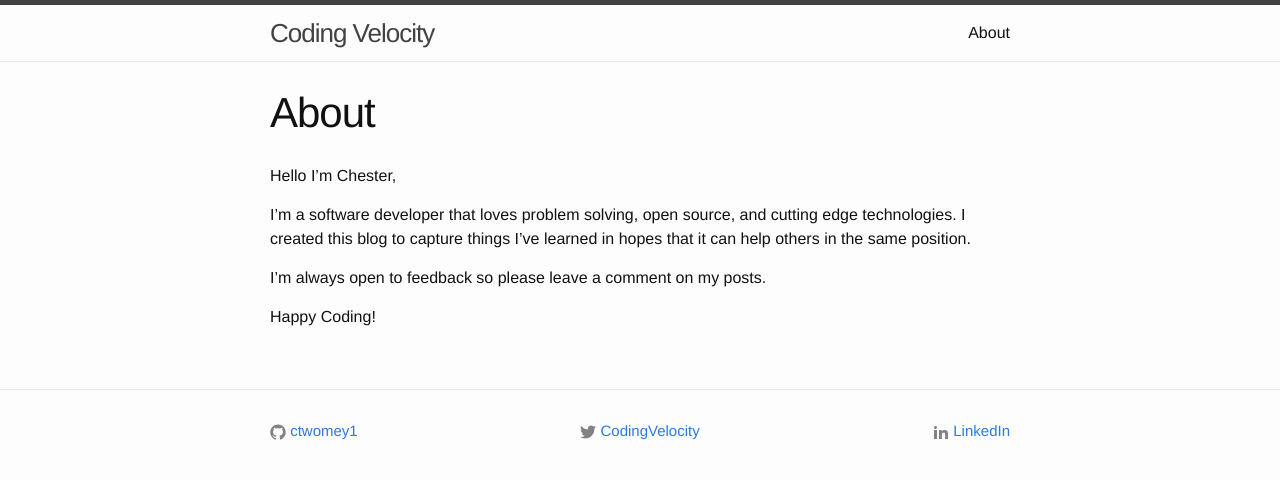
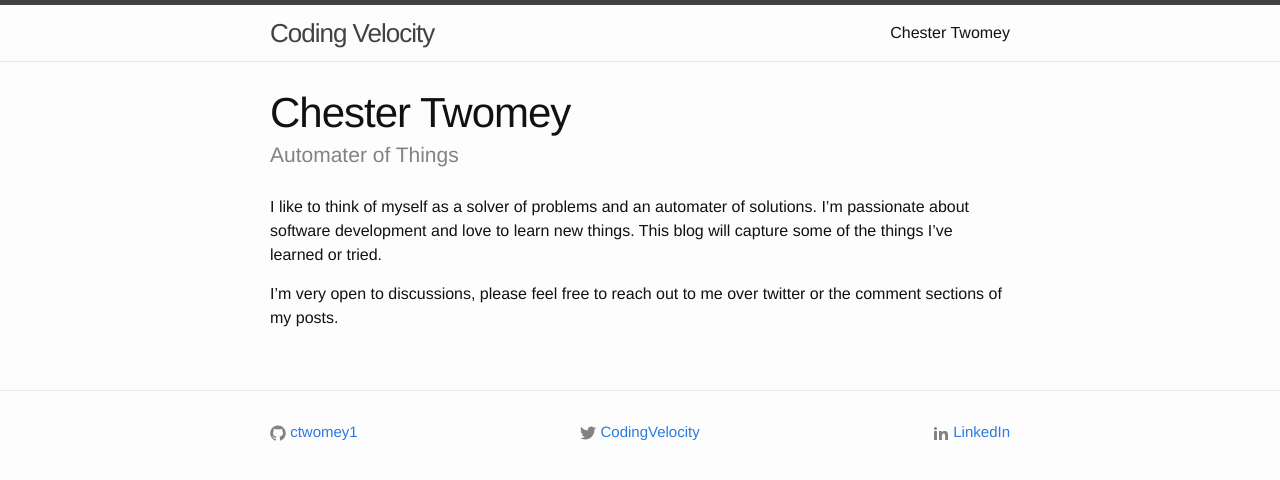
Before and after one commit to catwomey/catwomey.github.io, a Jekyll site: the page built from about.md, in a window 1280 px wide. Shown: the top 480 px of the page. Built offline with Jekyll 4.4.1, drawn with Linux system fonts in a browser that asks for light colours; Markdown is read by kramdown in place of the engine named in the settings.

Commit message:
rewrite about page, introduce subtitles to posts

```diff
--- a/_layouts/page.html
+++ b/_layouts/page.html
@@ -5,6 +5,7 @@ layout: default
 
   <header class="post-header">
     <h1 class="post-title">{{ page.title }}</h1>
+    <h2 class="post-sub-title">{{ page.subtitle }}</h2>
   </header>
 
   <article class="post-content">
--- a/_layouts/post.html
+++ b/_layouts/post.html
@@ -5,6 +5,7 @@ layout: default
 
   <header class="post-header">
     <h1 class="post-title">{{ page.title }}</h1>
+    <h2 class="post-sub-title">{{ page.subtitle }}</h2>
     <p class="post-meta">{{ page.date | date: "%b %-d, %Y" }}{% if page.author %} • {{ page.author }}{% endif %}{% if page.meta %} • {{ page.meta }}{% endif %}</p>
   </header>
 
--- a/_posts/2016-01-30-swift-configuration.markdown
+++ b/_posts/2016-01-30-swift-configuration.markdown
@@ -1,7 +1,7 @@
 ---
 layout: post
 title:  "Swifty Configuration for iOS"
-subtitle: ""
+subtitle: "Codifying your Configuration"
 date:   2016-01-30
 tags: ios
 ---
--- a/_sass/_layout.scss
+++ b/_sass/_layout.scss
@@ -206,12 +206,21 @@
     font-size: 42px;
     letter-spacing: -1px;
     line-height: 1;
-
+    margin-bottom: $spacing-unit / 3;
     @include media-query($on-laptop) {
         font-size: 36px;
     }
 }
 
+.post-sub-title {
+    font-size: 21px;
+    line-height: 1;
+    color: $grey-color;
+
+    @include media-query($on-laptop) {
+        font-size: 18px;
+    }
+}
 .post-content {
     margin-bottom: $spacing-unit;
 
--- a/about.md
+++ b/about.md
@@ -1,13 +1,10 @@
 ---
 layout: page
-title: About
+title: Chester Twomey
+subtitle: Automater of Things
 permalink: /about/
 ---
 
-Hello I'm Chester,
+I like to think of myself as a solver of problems and an automater of solutions.  I'm passionate about software development and love to learn new things.  This blog will capture some of the things I've learned or tried.
 
-I'm a software developer that loves problem solving, open source, and cutting edge technologies.  I created this blog to capture things I've learned in hopes that it can help others in the same position.
-
-I'm always open to feedback so please leave a comment on my posts.
-
-Happy Coding!
+I'm very open to discussions, please feel free to reach out to me over twitter or the comment sections of my posts.
```
